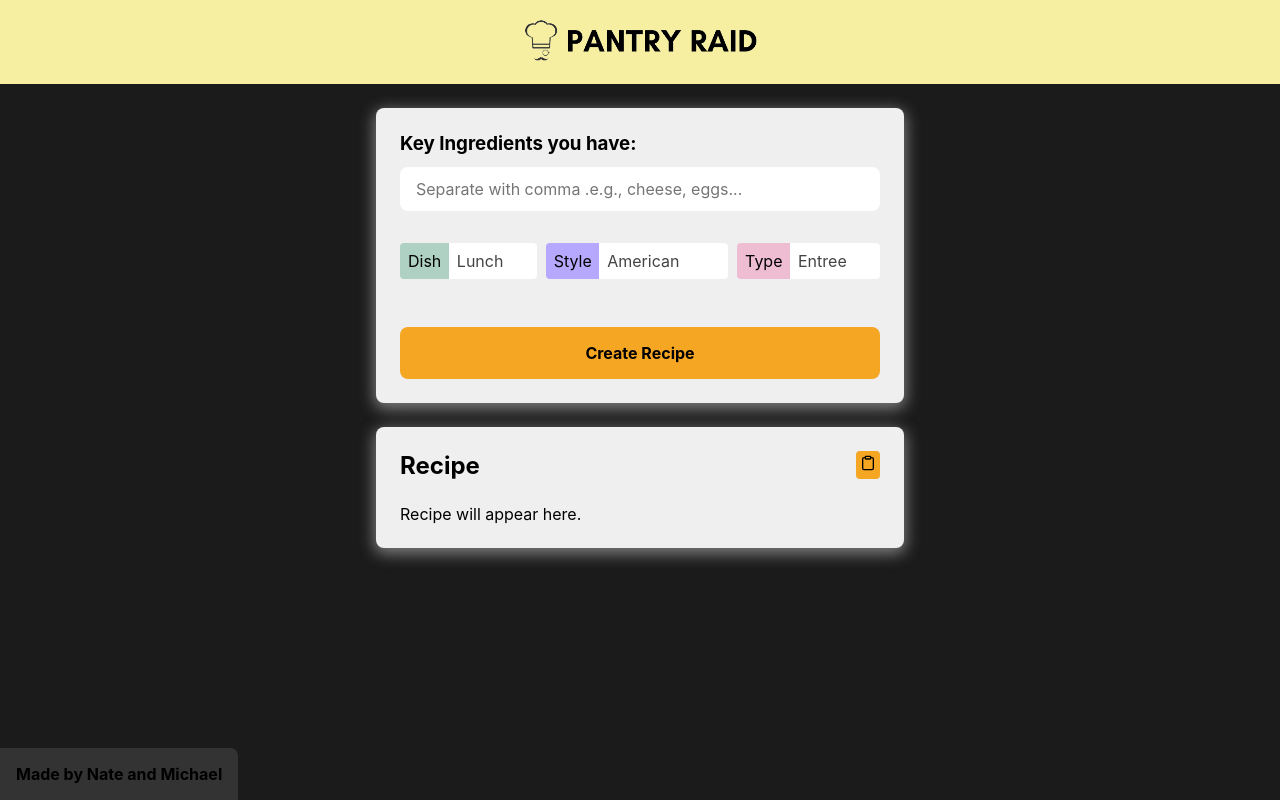
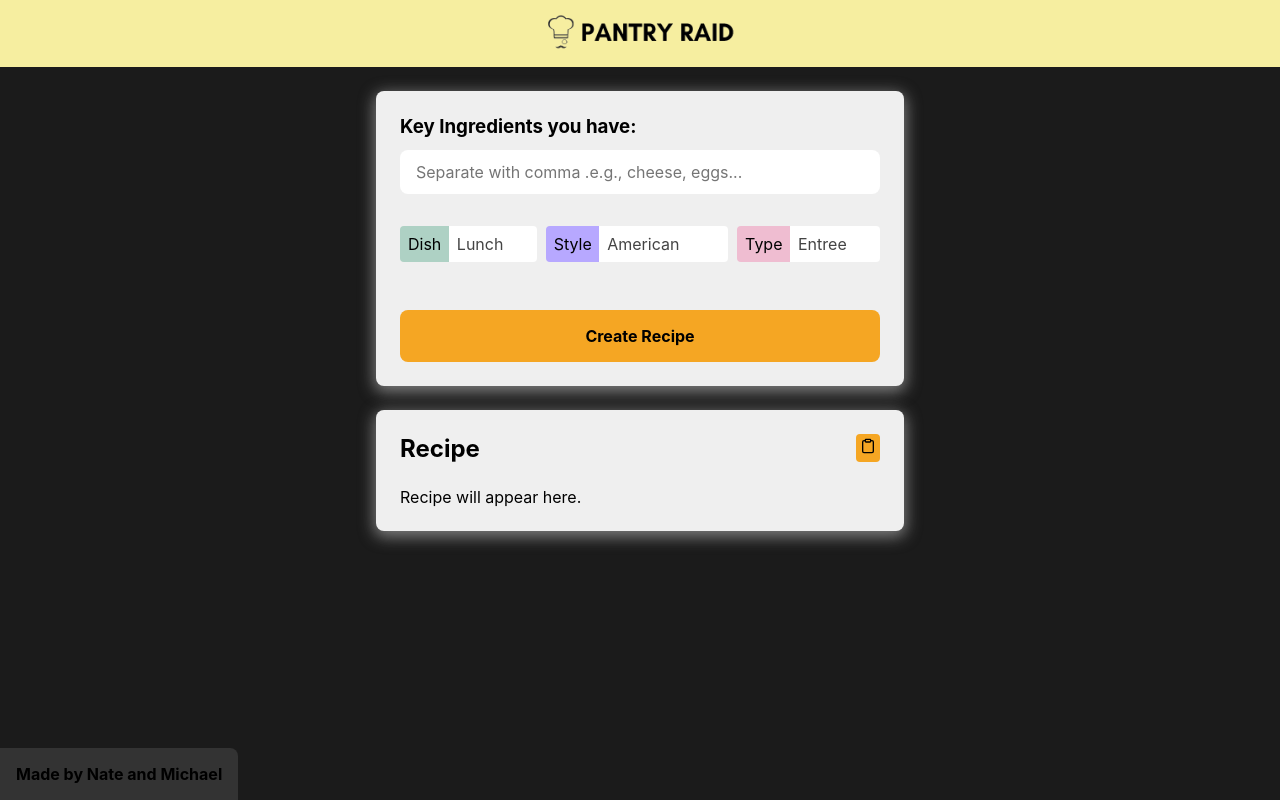
Before and after one commit to NateBTaylor/pantryraid, a website: page public/index.html in a window 1280 px wide. Drawn offline with Linux system fonts and the light colour scheme.

Commit message:
Update index.css
make header look better

```diff
--- a/public/index.css
+++ b/public/index.css
@@ -30,11 +30,11 @@ section {
 
 header {
     text-align:center;
-    padding:1rem;
+    padding:0.75rem;
     background:#f6eea0;
 }
 header img {
-    width:15rem;
+    width:12rem;
 }
 
 .ingredients {
```
